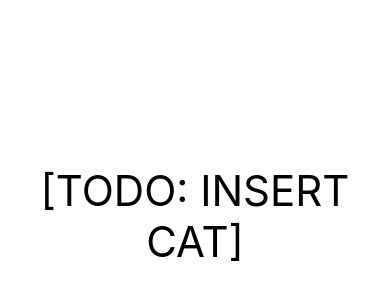
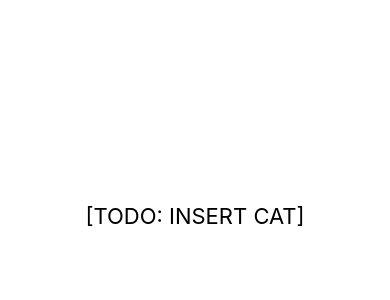
Before and after one commit to MoonHighway/ColorCatalog, a React Native app: screen / in a window 390 px wide. Shown: the part 206-506 px from the top of the page. Built offline with nearby package versions, Linux system fonts and the light colour scheme.

Commit message:
small changes

```diff
--- a/App.js
+++ b/App.js
@@ -17,6 +17,6 @@ const styles = StyleSheet.create({
   },
   text: {
     textAlign: "center",
-    fontSize: 42
+    fontSize: 22
   }
 });
```
